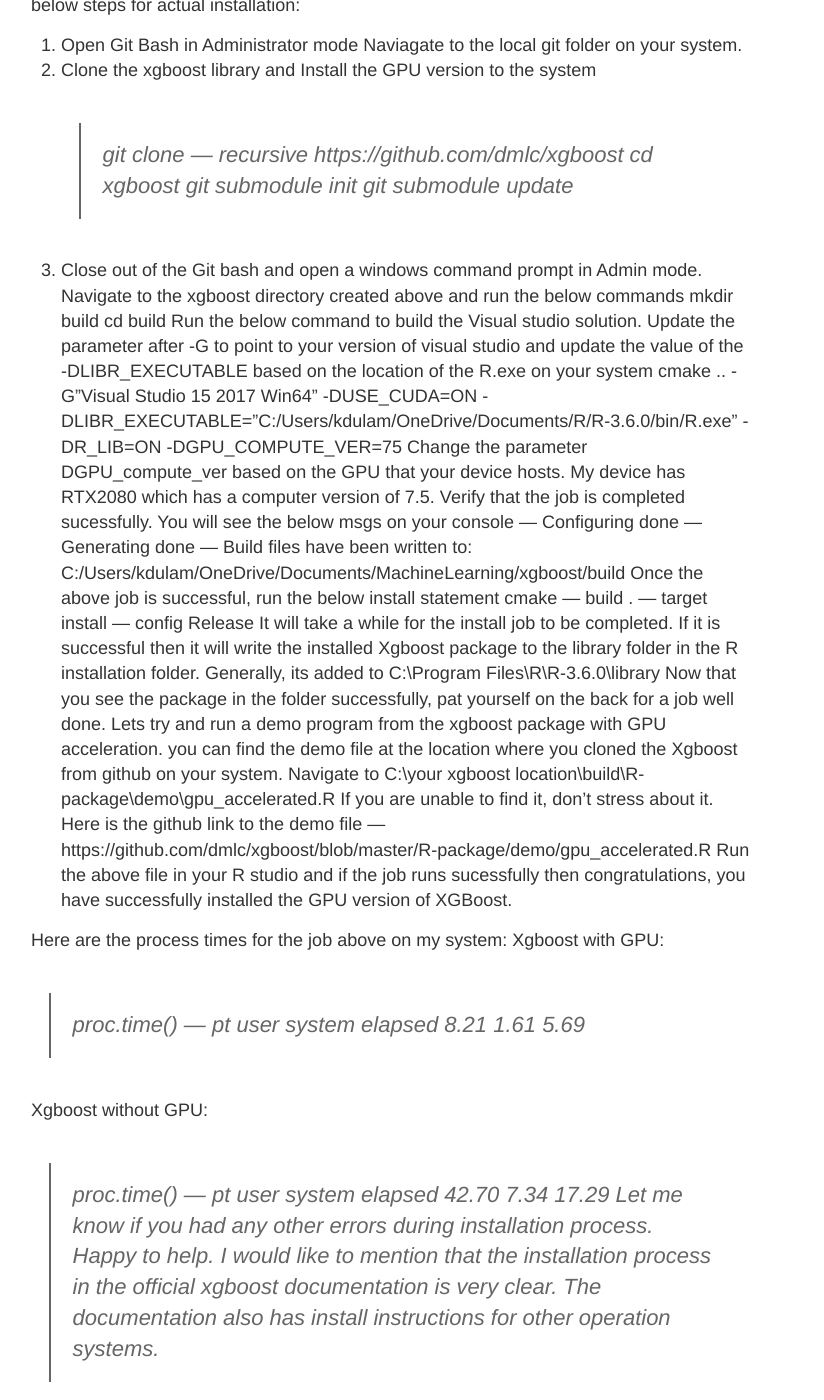
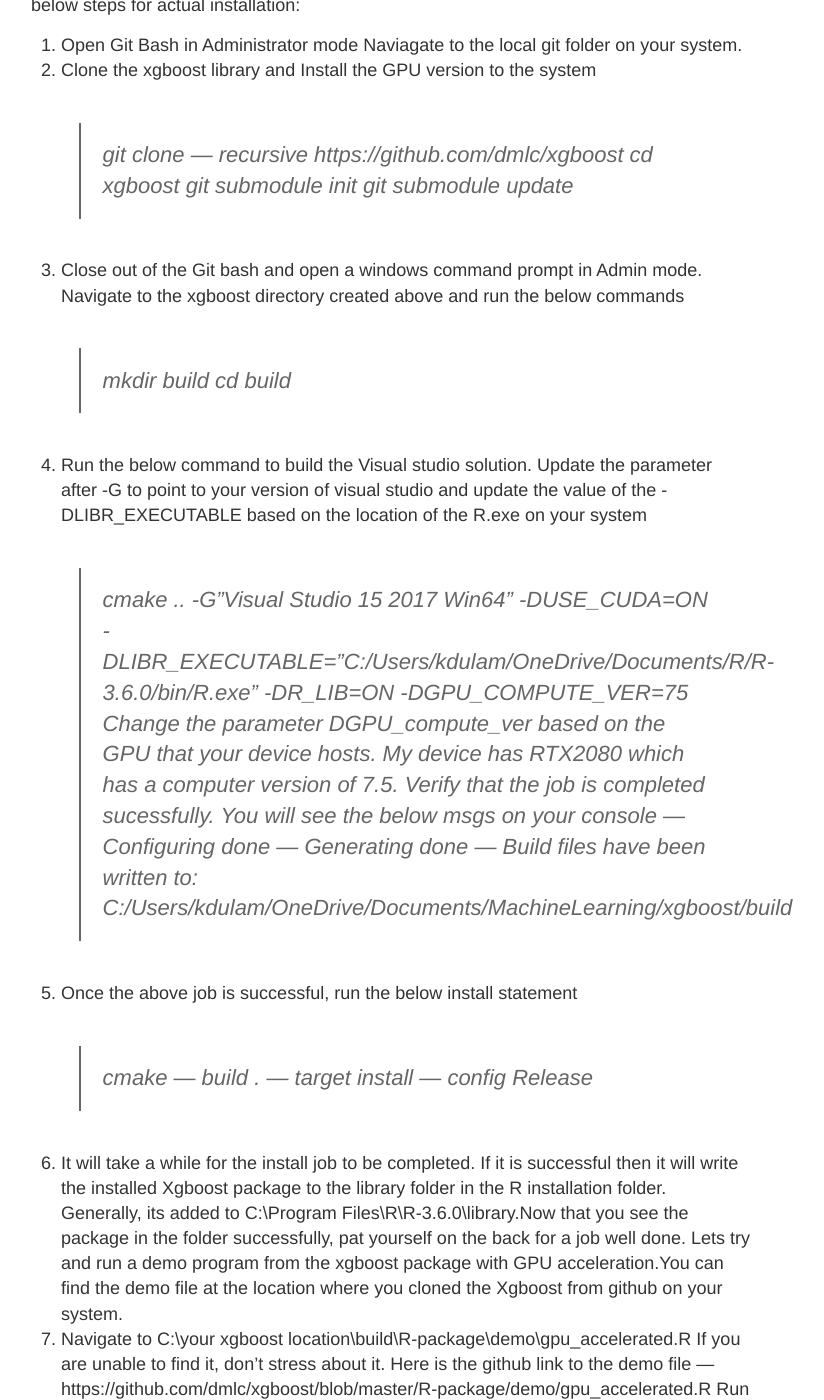
Before and after one commit to kaydee-edb/KarthikDulam.github.io, a Jekyll site: the page built from _posts/2019-10-12-Installing-XGBoost-GPU.md, in a window 1280 px wide and 1400 px high, scrolled down 1020 px. Shown: the whole window, without its empty margins (249-1073 px from the left). Built offline with Jekyll 4.4.1, drawn with Linux system fonts in a browser that asks for light colours; some of the changed lines change nothing that is shown; some of the changed text lies outside the part shown.

Commit message:
Update 2019-10-12-Installing-XGBoost-GPU.md

```diff
--- a/_posts/2019-10-12-Installing-XGBoost-GPU.md
+++ b/_posts/2019-10-12-Installing-XGBoost-GPU.md
@@ -41,25 +41,23 @@
 Naviagate to the local git folder on your system.
 2. Clone the xgboost library and Install the GPU version to the system
 >git clone — recursive https://github.com/dmlc/xgboost
-cd xgboost
-git submodule init
-git submodule update
+>cd xgboost
+>git submodule init
+>git submodule update
 3. Close out of the Git bash and open a windows command prompt in Admin mode. Navigate to the xgboost directory created above and run the below commands
-mkdir build
-cd build
-Run the below command to build the Visual studio solution. Update the parameter after -G to point to your version of visual studio and update the value of the -DLIBR_EXECUTABLE based on the location of the R.exe on your system
-cmake .. -G”Visual Studio 15 2017 Win64" -DUSE_CUDA=ON -DLIBR_EXECUTABLE=”C:/Users/kdulam/OneDrive/Documents/R/R-3.6.0/bin/R.exe” -DR_LIB=ON -DGPU_COMPUTE_VER=75
+>mkdir build
+>cd build
+4. Run the below command to build the Visual studio solution. Update the parameter after -G to point to your version of visual studio and update the value of the -DLIBR_EXECUTABLE based on the location of the R.exe on your system
+>cmake .. -G”Visual Studio 15 2017 Win64" -DUSE_CUDA=ON -DLIBR_EXECUTABLE=”C:/Users/kdulam/OneDrive/Documents/R/R-3.6.0/bin/R.exe” -DR_LIB=ON -DGPU_COMPUTE_VER=75
 Change the parameter DGPU_compute_ver based on the GPU that your device hosts. My device has RTX2080 which has a computer version of 7.5.
 Verify that the job is completed sucessfully. You will see the below msgs on your console
-— Configuring done
-— Generating done
-— Build files have been written to: C:/Users/kdulam/OneDrive/Documents/MachineLearning/xgboost/build
-Once the above job is successful, run the below install statement
-cmake — build . — target install — config Release
-It will take a while for the install job to be completed. If it is successful then it will write the installed Xgboost package to the library folder in the R installation folder. Generally, its added to C:\Program Files\R\R-3.6.0\library
-Now that you see the package in the folder successfully, pat yourself on the back for a job well done. Lets try and run a demo program from the xgboost package with GPU acceleration.
-you can find the demo file at the location where you cloned the Xgboost from github on your system.
-Navigate to C:\your xgboost location\build\R-package\demo\gpu_accelerated.R
+>— Configuring done
+>— Generating done
+>— Build files have been written to: C:/Users/kdulam/OneDrive/Documents/MachineLearning/xgboost/build
+5. Once the above job is successful, run the below install statement
+>cmake — build . — target install — config Release
+6. It will take a while for the install job to be completed. If it is successful then it will write the installed Xgboost package to the library folder in the R installation folder. Generally, its added to C:\Program Files\R\R-3.6.0\library.Now that you see the package in the folder successfully, pat yourself on the back for a job well done. Lets try and run a demo program from the xgboost package with GPU acceleration.You can find the demo file at the location where you cloned the Xgboost from github on your system.
+7. Navigate to C:\your xgboost location\build\R-package\demo\gpu_accelerated.R
 If you are unable to find it, don’t stress about it. Here is the github link to the demo file — https://github.com/dmlc/xgboost/blob/master/R-package/demo/gpu_accelerated.R
 Run the above file in your R studio and if the job runs sucessfully then congratulations, you have successfully installed the GPU version of XGBoost.
 
```
